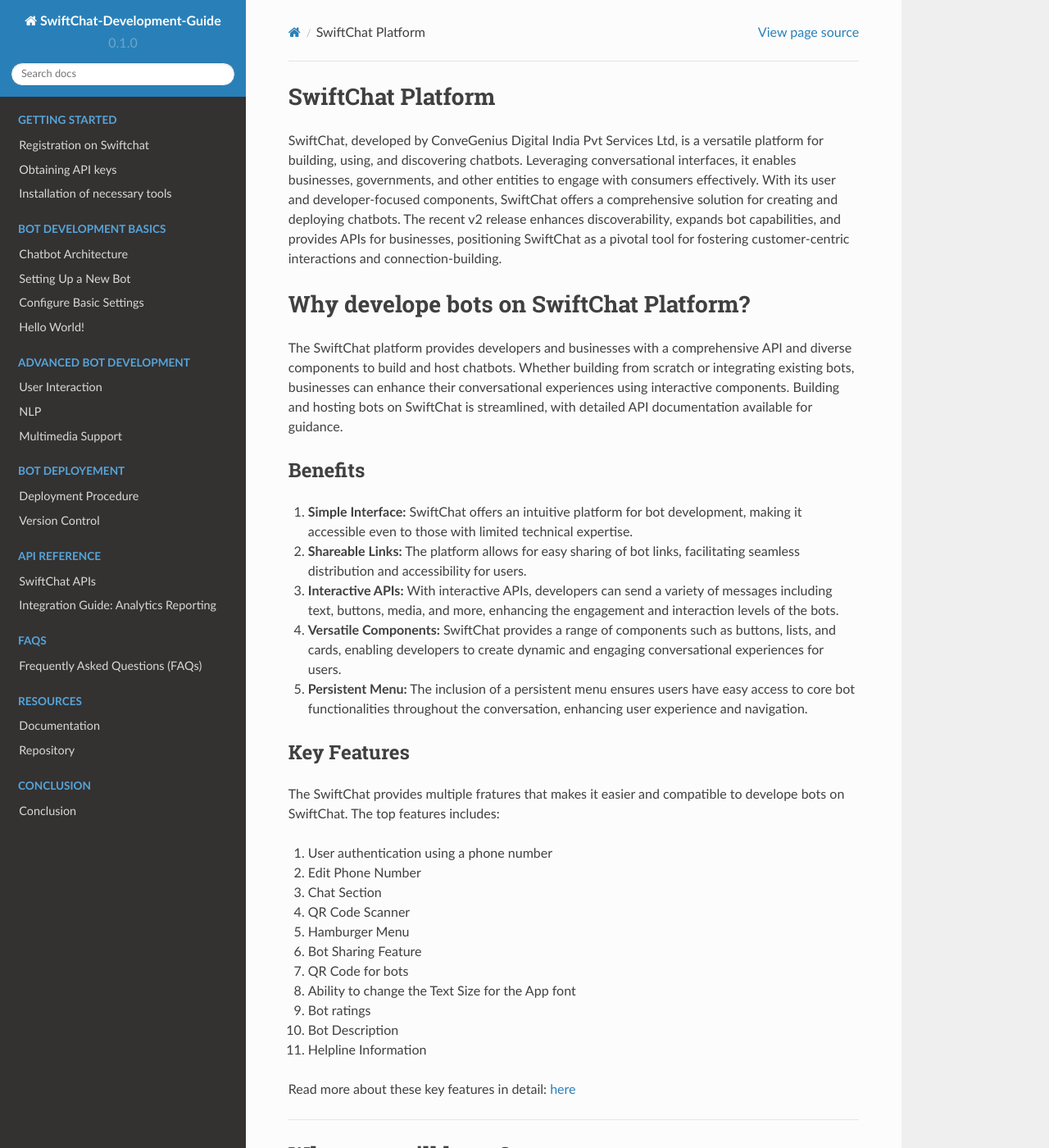
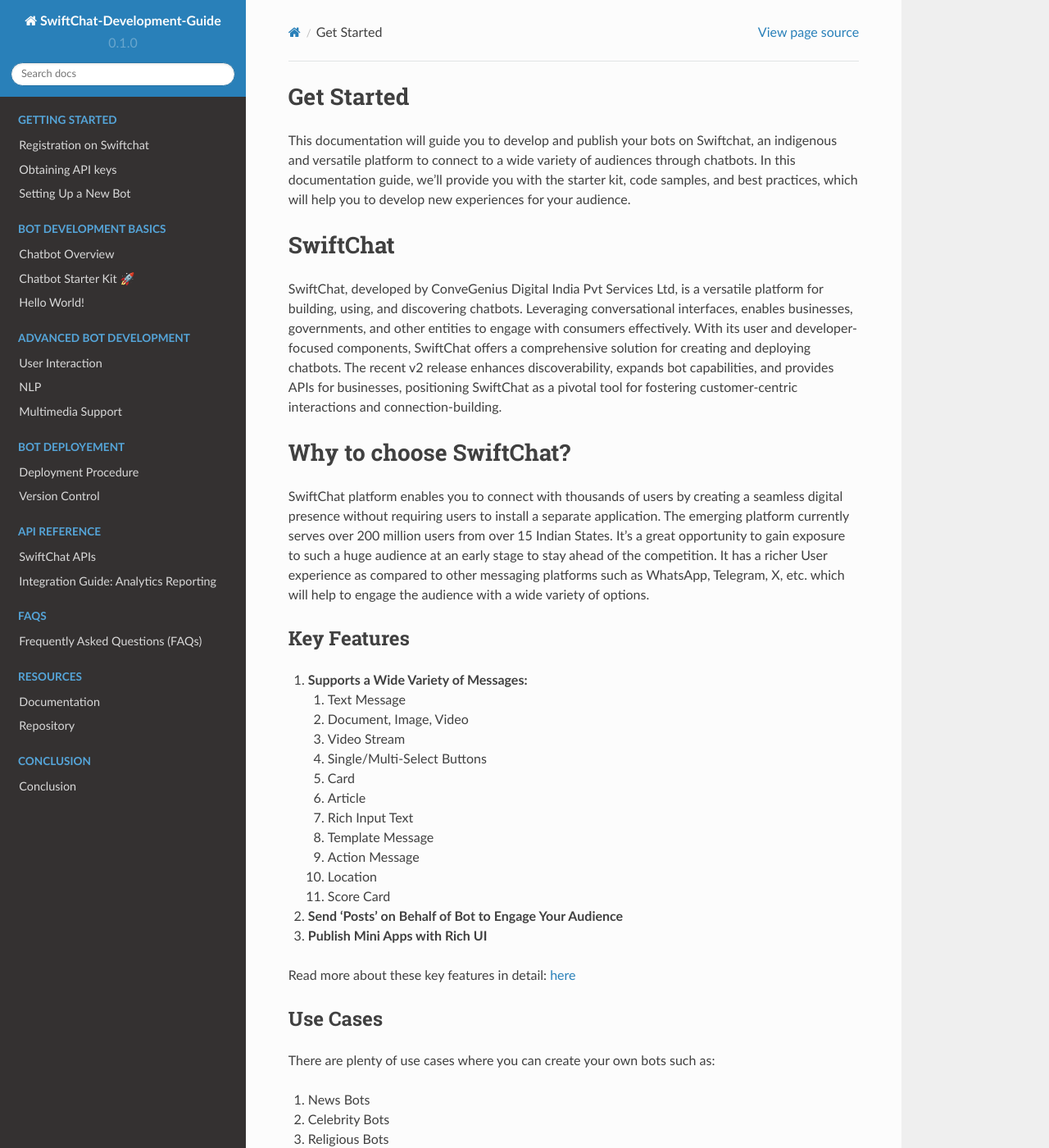
Before and after one commit to Priyanka-sharma181/Chatbot-Development-Guide, a Sphinx documentation site: the page built from docs/source/index.rst, in a window 1280 px wide and 1400 px high. Shown: the whole window at 82% size. Built offline with Sphinx 7.4.7 and the Read the Docs theme 2.0.0, drawn with Linux system fonts in a browser that asks for light colours; some of the changed text lies outside the part shown.

Commit message:
copy changes

```diff
--- a/docs/source/get_api_key.rst
+++ b/docs/source/get_api_key.rst
@@ -1,6 +1,7 @@
+.. _obtraining_api_keys:
 Obtaining API keys
 ------------
-In order to get the API key and to access the other features of swiftchat platform, you need to have a merchant account.
+To get the API key and to access the other features of swiftchat platform, you need to have a merchant account.
 
 .. tip::
 
@@ -11,7 +12,7 @@
 
 **Follow these steps to get API key:**
 
-- Open the `SwiftChat Merchant Dashboar <https://dashboard.swiftchat.ai/>`_
+- Open the `SwiftChat Merchant Dashboard <https://dashboard.swiftchat.ai/>`_
 - Login to dashboard with your merchant credentials
 - Click on profile settings tab and open **Manage Account**
 
--- a/docs/source/index.rst
+++ b/docs/source/index.rst
@@ -1,49 +1,59 @@
-SwiftChat Platform
+Get Started
 ====================
-SwiftChat, developed by ConveGenius Digital India Pvt Services Ltd, is a versatile platform for building, using, and discovering chatbots. Leveraging conversational interfaces, it enables businesses, governments, and other entities to engage with consumers effectively. With its user and developer-focused components, SwiftChat offers a comprehensive solution for creating and deploying chatbots. The recent v2 release enhances discoverability, expands bot capabilities, and provides APIs for businesses, positioning SwiftChat as a pivotal tool for fostering customer-centric interactions and connection-building.
+This documentation will guide you to develop and publish your bots on Swiftchat, an indigenous and versatile platform to connect to a wide variety of audiences through chatbots. In this documentation guide, we'll provide you with the starter kit, code samples, and best practices, which will help you to develop new experiences for your audience.
 
-Why develope bots on SwiftChat Platform?
+SwiftChat
 ====================
-The SwiftChat platform provides developers and businesses with a comprehensive API and diverse components to build and host chatbots. Whether building from scratch or integrating existing bots, businesses can enhance their conversational experiences using interactive components. Building and hosting bots on SwiftChat is streamlined, with detailed API documentation available for guidance.
+SwiftChat, developed by ConveGenius Digital India Pvt Services Ltd, is a versatile platform for building, using, and discovering chatbots. Leveraging conversational interfaces, enables businesses, governments, and other entities to engage with consumers effectively. With its user and developer-focused components, SwiftChat offers a comprehensive solution for creating and deploying chatbots. The recent v2 release enhances discoverability, expands bot capabilities, and provides APIs for businesses, positioning SwiftChat as a pivotal tool for fostering customer-centric interactions and connection-building.
 
-Benefits
-------------------------
-1. **Simple Interface:** SwiftChat offers an intuitive platform for bot development, making it accessible even to those with limited technical expertise.
+Why to choose SwiftChat?
+=========================
+SwiftChat platform enables you to connect with thousands of users by creating a seamless digital presence without requiring users to install a separate application. The emerging platform currently serves over 200 million users from over 15 Indian States. It's a great opportunity to gain exposure to such a huge audience at an early stage to stay ahead of the competition. It has a richer User experience as compared to other messaging platforms such as WhatsApp, Telegram, X, etc. which will help to engage the audience with a wide variety of options.
 
-2. **Shareable Links:** The platform allows for easy sharing of bot links, facilitating seamless distribution and accessibility for users.
-
-3. **Interactive APIs:** With interactive APIs, developers can send a variety of messages including text, buttons, media, and more, enhancing the engagement and interaction levels of the bots.
-
-4. **Versatile Components:** SwiftChat provides a range of components such as buttons, lists, and cards, enabling developers to create dynamic and engaging conversational experiences for users.
-
-5. **Persistent Menu:** The inclusion of a persistent menu ensures users have easy access to core bot functionalities throughout the conversation, enhancing user experience and navigation.
 
 Key Features
 ------------------------
 
-The SwiftChat provides multiple fratures that makes it easier and compatible to develope bots on SwiftChat. The top features includes:
+#. **Supports a Wide Variety of Messages:**
 
-1. User authentication using a phone number
-2. Edit Phone Number
-3. Chat Section
-4. QR Code Scanner
-5. Hamburger Menu
-6. Bot Sharing Feature
-7. QR Code for bots
-8. Ability to change the Text Size for the App font
-9. Bot ratings
-10. Bot Description
-11. Helpline Information
+   #. Text Message
+   #. Document, Image, Video
+   #. Video Stream
+   #. Single/Multi-Select Buttons
+   #. Card
+   #. Article
+   #. Rich Input Text
+   #. Template Message
+   #. Action Message
+   #. Location
+   #. Score Card
+
+#. **Send 'Posts' on Behalf of Bot to Engage Your Audience**
+
+#. **Publish Mini Apps with Rich UI**
 
 Read more about these key features in detail: `here <https://swiftchat.ai/swiftchatapp/swiftchat-platform-for-end-users/>`_
+
+Use Cases
+------------------------
+There are plenty of use cases where you can create your own bots such as:
+
+#. News Bots
+#. Celebrity Bots
+#. Religious Bots
+#. Counselling Bots
+#. Quiz and Games
+#. Notification and Alerts services in various sectors like Manufacturing, Hospitals, service corporates, etc.
+#. Games, etc.
+
+
 
 
 ------------------------
 
 What you will learn?
 ====================
-In this documentation, you'll explore the SwiftChat platform and its procedures, covering topics like the login process, bot creation, API key generation, and bot development and deployment. Additionally, you'll discover our Starter Kit for initiating your first basic bot. Furthermore, you'll delve into SwiftChat APIs and more.
-
+This documentation will guide you with chatbot development basics and will teach you to deploy your first Chatbot onto Swiftchat.
 
 .. only:: not index
 
@@ -54,16 +64,15 @@
 
       swiftchat_registration.rst
       get_api_key.rst
-      installation.rst
+      start_bot.rst
 
    .. toctree::
       :caption: Bot Development Basics
       :hidden:
 
-      architecture.rst
-      start_bot.rst
-      config_settings.rst
-      start.rst
+      chatbot_overview.rst
+      starter_kit.rst
+      hello_world.rst
 
    .. toctree::
       :caption: Advanced Bot Development
--- a/docs/source/start_bot.rst
+++ b/docs/source/start_bot.rst
@@ -1,3 +1,4 @@
+.. _swiftchat_bot_setup:
 Setting Up a New Bot
 ====================
 To begin utilizing the starter kit, you'll need to obtain a bot ID. You can create a chatbot either manually or via API.
--- a/docs/source/installation.rst
+++ b/docs/source/starter_kit.rst
@@ -1,9 +1,5 @@
-Installation of necessary tools
-====================
-This document will guide you for the installation process of necessary tools and SDKs. Also, here we will discuss about the chatbot starter kit.
-
 Chatbot Starter Kit 🚀
-------------
+=====================
 
 The Chatbot Starter Kit is a carefully designed collection of resources that forms the foundation for creating impressive chatbot applications On `SwiftChat platform <https://convegenius.com/>`_. It includes essential tools, templates, and best practices, making it an excellent starting point for your chatbot development journey.
 
--- a/docs/source/swiftchat_registration.rst
+++ b/docs/source/swiftchat_registration.rst
@@ -1,3 +1,5 @@
+.. _swiftchat_registration:
+
 Registration on Swiftchat
 ------------
 
```
Also changed, not shown: docs/source/architecture.rst (deleted, +0 -54 lines), docs/source/chatbot_overview.rst (added, +68 -0 lines), docs/source/hello_world.rst (added, +48 -0 lines), docs/source/start.rst (deleted, +0 -40 lines), docs/images/create_bot_images/Chatbot_Flow.png (added).
